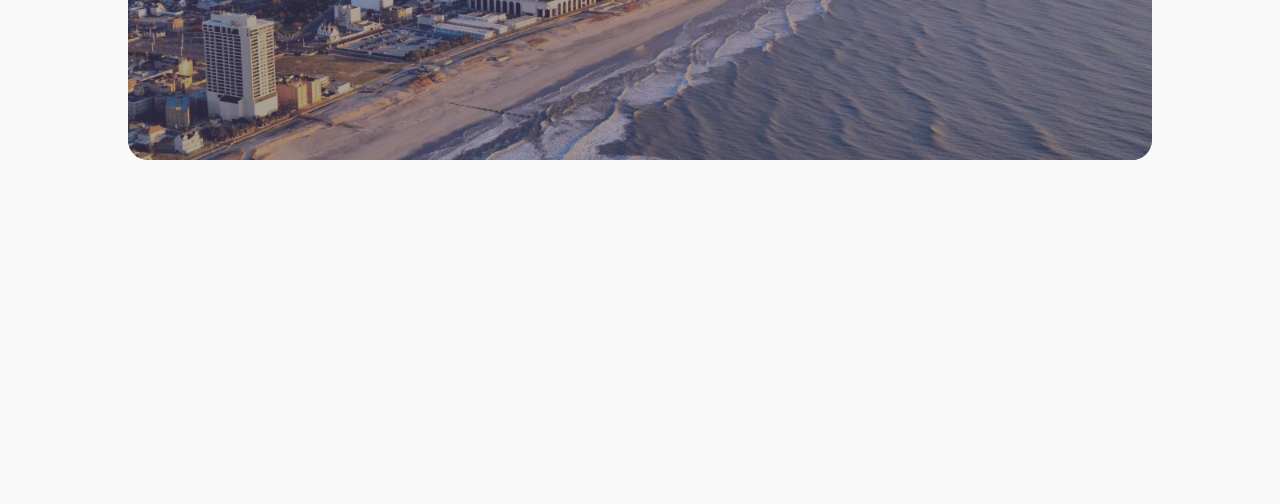
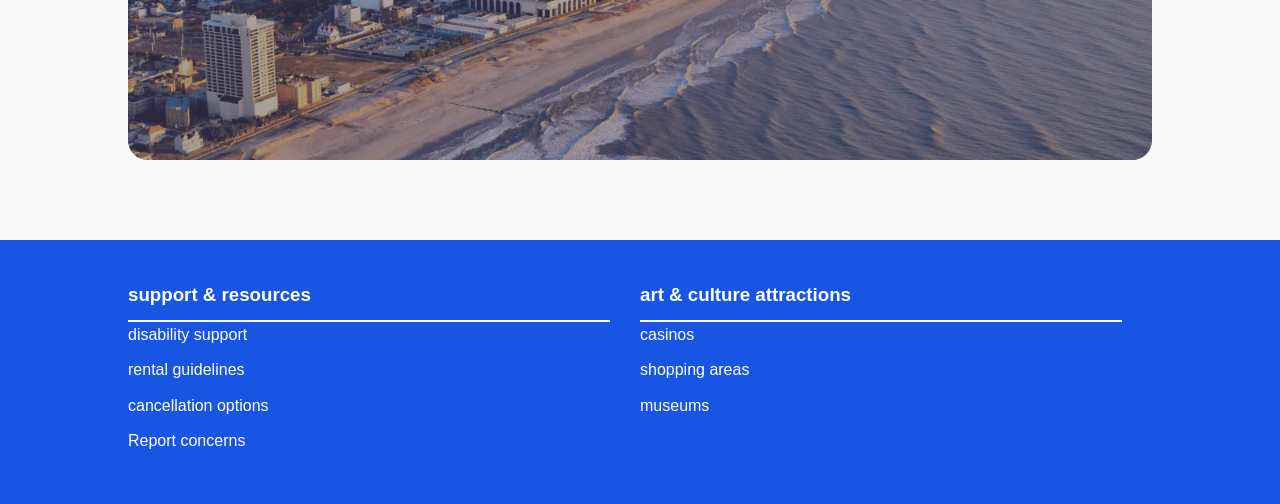
Before and after one commit to sangidahuda/Software_Engineering, a Flask app: page / in a window 1280 px wide. Shown: the part 434-938 px from the top of the page. Before the commit the page ends 594 px from the top, so only its background shows below. Run offline with Flask 3, Linux system fonts and the light colour scheme; data that the repository does not hold is empty.

Commit message:
routes,edit_property css and html, property,indx

```diff
--- a/app/__init__.py
+++ b/app/__init__.py
@@ -9,12 +9,12 @@ from flask_migrate import Migrate
 def create_app():
    app = Flask(__name__)
    app.config['SECRET_KEY'] = '874y57843hfek43rsd4r4'
-   app.config['SQLALCHEMY_DATABASE_URI'] = 'mysql+pymysql://root:Manchester10!@localhost/GSG'
+   app.config['SQLALCHEMY_DATABASE_URI'] = 'mysql+pymysql://root:1011@localhost/GSG'
    app.config['SQLALCHEMY_TRACK_MODIFICATIONS'] = False
    migrate = Migrate(app, db)
 
 
-   app.config['UPLOAD_FOLDER'] = '/Users/jorgegonzales/Desktop/WebsiteImages'
+   app.config['UPLOAD_FOLDER'] = '/Users/taszidchowdhury/Desktop/Website_Images'
 
 
    db.init_app(app)
--- a/app/routes.py
+++ b/app/routes.py
@@ -55,7 +55,7 @@ def login():
             login_user(user)
             if user.is_admin:
                 return redirect(url_for('main.admin_dashboard'))
-            else:  # This else should align with if user.is_admin
+            else:
                 return redirect(url_for('main.index'))
         else:
             flash('Invalid email or password.')
@@ -238,46 +238,41 @@ def delete_property(property_id):
 
 
 ######################################################################## for updating property listing
-# Route to handle property updates
 @main_bp.route('/update_property/<int:property_id>', methods=['POST'])
 @login_required
 def update_property(property_id):
     if not current_user.is_admin:
         flash('Unauthorized access.', 'error')
-        return jsonify({'error': 'Unauthorized'}), 403
+        return redirect(url_for('main.index'))  # Redirecting to the home if not admin
 
     property_to_update = PropertyListing.query.get_or_404(property_id)
-    property_to_update.title = request.form['title']
-    property_to_update.description = request.form['description']
-    property_to_update.bedrooms = int(request.form['bedrooms'])
-    property_to_update.bathrooms = int(request.form['bathrooms'])
-    property_to_update.price = int(request.form['price'])
-    property_to_update.location = request.form['location']
+    try:
+        property_to_update.title = request.form['title']
+        property_to_update.description = request.form['description']
+        property_to_update.bedrooms = int(request.form['bedrooms'])
+        property_to_update.bathrooms = int(request.form['bathrooms'])
+        property_to_update.price = int(request.form['price'])
+        property_to_update.location = request.form['location']
 
-    # Handle photo uploads
-    photos_to_add = request.files.getlist('photos')
-    if photos_to_add and photos_to_add[0].filename:  # Check if at least one photo has a filename
-        # Delete old photos if new ones are provided
-        Photos.query.filter_by(property_id=property_id).delete()
+        # Updating photos if any new ones are provided
+        photos_to_add = request.files.getlist('photos')
+        if photos_to_add and photos_to_add[0].filename:  # Check if at least one photo has a filename
+            Photos.query.filter_by(property_id=property_id).delete()  # Delete old photos
+            for photo in photos_to_add:
+                if allowed_file(photo.filename):
+                    filename = secure_filename(photo.filename)
+                    photo_path = os.path.join(current_app.config['UPLOAD_FOLDER'], filename)
+                    photo.save(photo_path)
+                    new_photo = Photos(photo=filename, property_id=property_id)
+                    db.session.add(new_photo)
 
-        for photo in photos_to_add:
-            if photo and allowed_file(photo.filename):
-                filename = secure_filename(photo.filename)
-                photo_path = os.path.join(current_app.config['UPLOAD_FOLDER'], filename)
-                photo.save(photo_path)
-                new_photo = Photos(photo=filename, property_id=property_id)
-                db.session.add(new_photo)
-            else:
-                flash('Invalid file format. Allowed formats are png, jpg, jpeg.', 'error')
-
-    try:
         db.session.commit()
         flash('Property updated successfully.')
+        return redirect(url_for('main.admin_dashboard'))
     except Exception as e:
         db.session.rollback()
-        flash('Failed to update property: {}'.format(e), 'error')
-
-    return redirect(url_for('main.edit_property', property_id=property_id))
+        flash(f'Failed to update property: {str(e)}', 'error')
+        return redirect(url_for('main.edit_property', property_id=property_id))
 
 
 ################################################################## for loging out admin from the dashboard
@@ -333,11 +328,21 @@ def create_reservation(property_id):
         flash('Cannot select dates in the past.')
         return redirect(url_for('main.property_detail', property_id=property_id))
 
+    # Check for overlapping reservations
+    existing_reservations = Reservation.query.filter(
+        Reservation.property_id == property_id,
+        Reservation.end_date >= start_date,
+        Reservation.start_date <= end_date
+    ).all()
+
+    if existing_reservations:
+        flash(f'Unable to reserve from {start_date.strftime("%Y-%m-%d")} to {end_date.strftime("%Y-%m-%d")}. These dates are already booked. Please choose different dates.')
+        return redirect(url_for('main.property_detail', property_id=property_id))
+
     # Calculate the number of days of the reservation
     delta = end_date - start_date
     reservation_days = delta.days + 1
 
-    # gets the property to calculate the total cost
     property = PropertyListing.query.get_or_404(property_id)
     base_price = property.price
 
@@ -347,7 +352,6 @@ def create_reservation(property_id):
         discount = 0.1  # 10% discount for bookings made at least 6 months in advance
 
     total_price_before_discount = base_price * reservation_days
-
     discounted_total_price = total_price_before_discount - (total_price_before_discount * discount)
 
     new_reservation = Reservation(
@@ -506,14 +510,6 @@ def edit_property(property_id):
     property_to_edit = PropertyListing.query.get_or_404(property_id)
     return render_template('edit_property.html', property=property_to_edit)
 
-
-
-
-
-
-
-
-
 @main_bp.route('/uploads/<filename>')
 def an_uploaded_file(filename):
     return send_from_directory(current_app.config['UPLOAD_FOLDER'], filename)
--- a/app/static/index.css
+++ b/app/static/index.css
@@ -185,3 +185,39 @@ a[href*="login"]:hover {
     background-color: #466b93;
     color: white;
 }
+/* Footer */
+.footer {
+    background-color: #1855e2;
+    color: #fff;
+    padding: 40px 0;
+}
+
+.footer .container {
+    display: flex;
+    justify-content: space-between;
+}
+
+.footer .footer-content {
+    display: flex;
+    justify-content: space-between;
+    width: 100%;
+}
+
+.footer-section {
+    flex: 1;
+    margin-right: 30px;
+}
+
+.footer-section ul {
+    list-style: none;
+    padding: 0;
+}
+
+.footer-section ul li {
+    margin-bottom: 10px;
+}
+
+.footer-section h3 {
+    border-bottom: 2px solid #fff;
+    padding-bottom: 10px;
+}
--- a/app/templates/index.html
+++ b/app/templates/index.html
@@ -153,5 +153,31 @@
         fetchPropertyListings(); // Initial call to load property listings
     });
     </script>
+
+<div id="propertyList"></div>
+<footer class="footer">
+    <div class="container">
+        <div class="footer-content">
+            <div class="footer-section">
+                <h3>support & resources</h3>
+                <ul>
+                    <li>disability support</li>
+                    <li>rental guidelines</li>
+                    <li>cancellation options</li>
+                    <li>Report concerns</li>
+                </ul>
+            </div>
+            <div class="footer-section">
+                <h3>art & culture attractions</h3>
+                <ul>
+                    <li>casinos</li>
+                    <li>shopping areas</li>
+                    <li>museums</li>
+                </ul>
+            </div>
+        </div>
+    </div>
+</footer>
+
 </body>
 </html>
```
Also changed, not shown: app/static/edit_property.css (+36 -0 lines), app/static/propertylisting.css (+17 -0 lines), app/templates/edit_property.html (+10 -1 lines), app/templates/property.html (+12 -0 lines). Lines whose indentation alone changed are shown as unchanged.
